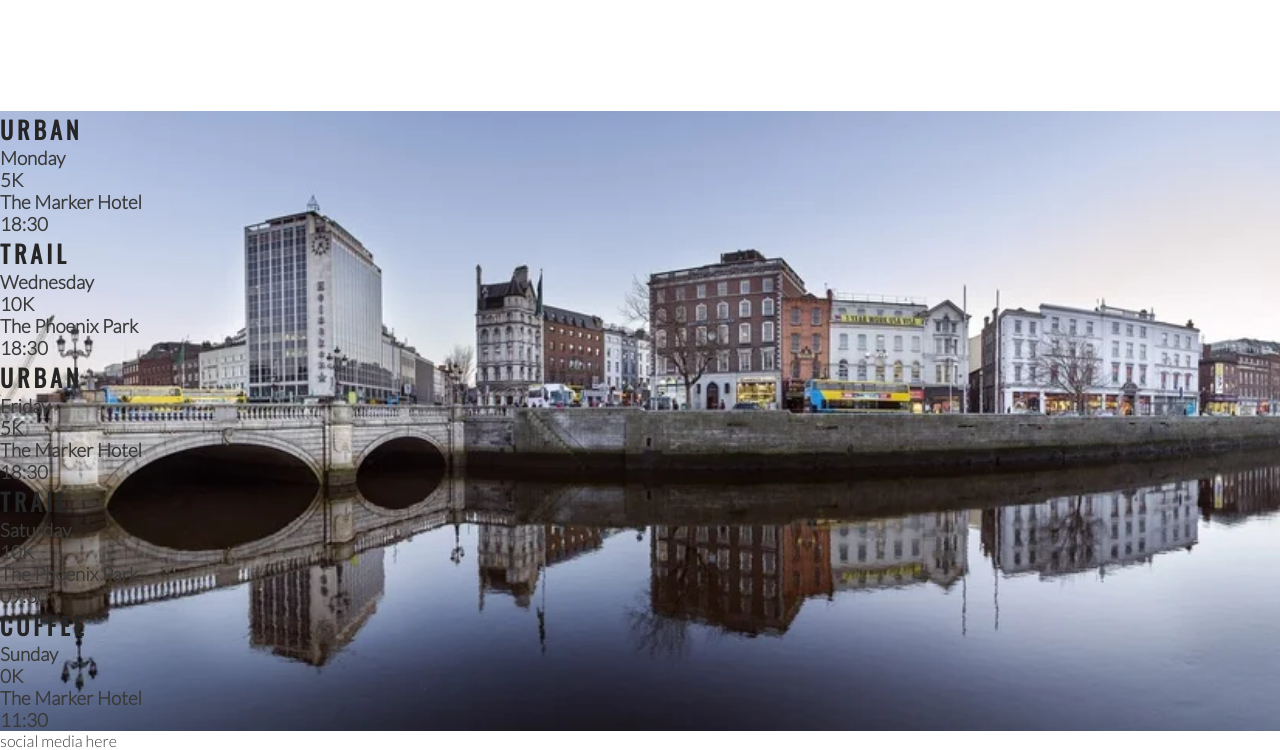
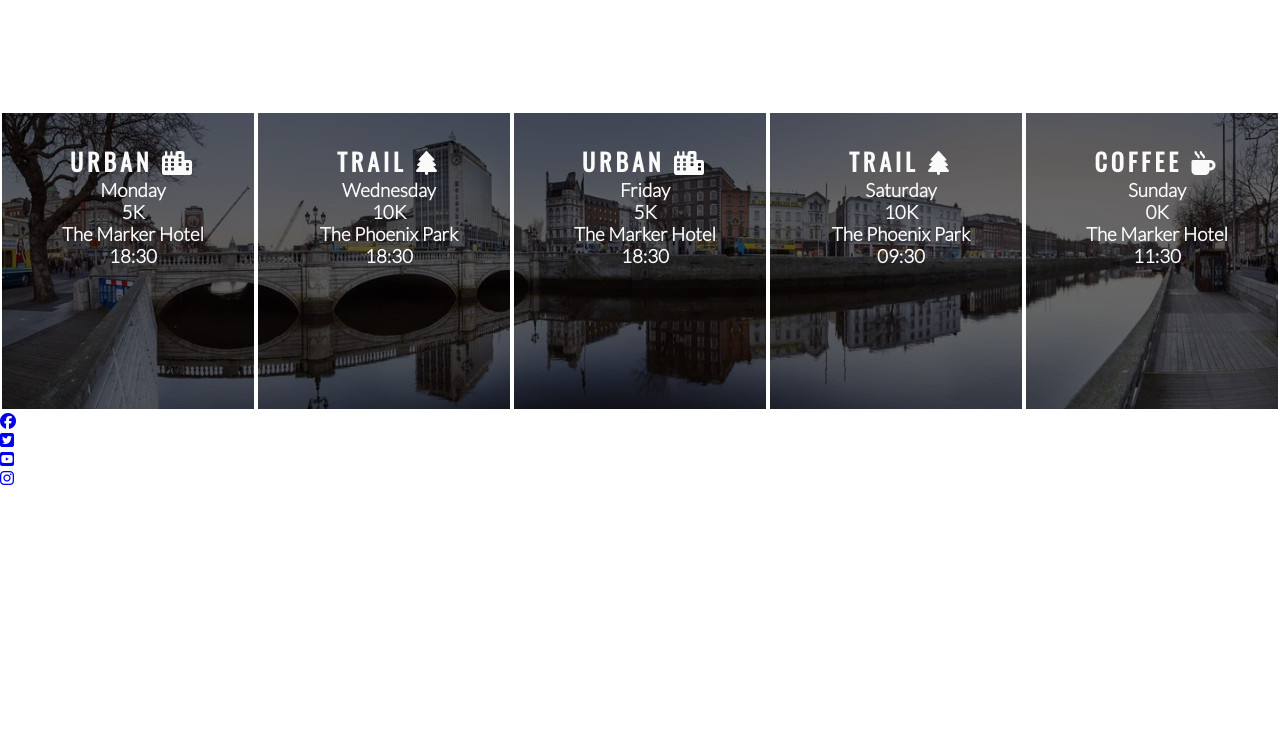
Before and after one commit to Ngesila/Love-running, a plain HTML site: page index.html in a window 1280 px wide. Shown: the part 1184-1934 px from the top of the page. After the commit the page ends 1671 px from the top, so only its background shows below. Drawn offline with nearby package versions, Linux system fonts and the light colour scheme.

Commit message:
Add socila media icons to footer

```diff
--- a/assets/css/style.css
+++ b/assets/css/style.css
@@ -207,3 +207,20 @@ hr {
     width: 100%;
     overflow: hidden;
 }
+
+#times div {
+    color: #fafafa;
+    background-color: rgba(0, 0, 0, .6);
+    width: 20%;
+    height: 300px;
+    float: left;
+    padding: 30px 0 0 10px;
+    text-align: center;
+    border: 2px solid white;
+    box-sizing: border-box;
+}
+
+#times h2 {
+    color: #fafafa;
+
+}
--- a/index.html
+++ b/index.html
@@ -77,41 +77,59 @@
     </section>
     <section id="times">
         <div>
-        <h2>Urban</h2>
+        <h2>Urban <i class="fa-solid fa-city"></i></h2>
         <h3>Monday</h3>
         <h3>5K</h3>
         <h3>The Marker Hotel</h3>
         <h3>18:30</h3>
     </div>
     <div>
-        <h2>Trail</h2>
+        <h2>Trail <i class="fa-solid fa-tree"></i></h2>
         <h3>Wednesday</h3>
         <h3>10K</h3>
         <h3>The Phoenix Park</h3>
         <h3>18:30</h3>
     </div>
     <div>
-        <h2>Urban</h2>
+        <h2>Urban <i class="fa-solid fa-city"></i></h2>
         <h3>Friday</h3>
         <h3>5K</h3>
         <h3>The Marker Hotel</h3>
         <h3>18:30</h3>
     </div>
     <div>
-        <h2>Trail</h2>
+        <h2>Trail <i class="fa-solid fa-tree"></i></h2>
         <h3>Saturday</h3>
         <h3>10K</h3>
         <h3>The Phoenix Park</h3>
         <h3>09:30</h3>
     </div>
     <div>
-        <h2>Coffee</h2>
+        <h2>Coffee <i class="fas fa-mug-hot"></i></h2>
         <h3>Sunday</h3>
         <h3>0K</h3>
         <h3>The Marker Hotel</h3>
         <h3>11:30</h3>
     </div></section>
-    <footer>social media here</footer>
+    <footer>
+        <ul>
+        <li>
+            <a href="https://facebook.com" target="_blank" rel="noopener"
+                aria-label="Visit our Facebook page (opens in a new tab)"><i class="fab fa-facebook"></i></a>
+        </li>
+        <li>
+            <a href="https://twitter.com" target="_blank" rel="noopener"
+                aria-label="Visit our Twitter page (opens in a new tab)"><i class="fab fa-twitter-square"></i></a>
+        </li>
+        <li>
+            <a href="https://youtube.com" target="_blank" rel="noopener"
+                aria-label="Visit our YouTube page (opens in a new tab)"><i class="fab fa-youtube-square"></i></a>
+        </li>
+        <li>
+            <a href="https://instagram.com" target="_blank" rel="noopener"
+                aria-label="Visit our Instagram page (opens in a new tab)"><i class="fab fa-instagram"></i></a>
+        </li>
+    </ul></footer>
     <!--font awesome script-->
     <script src="https://kit.fontawesome.com/446bd56c74.js" crossorigin="anonymous"></script>
 
```
